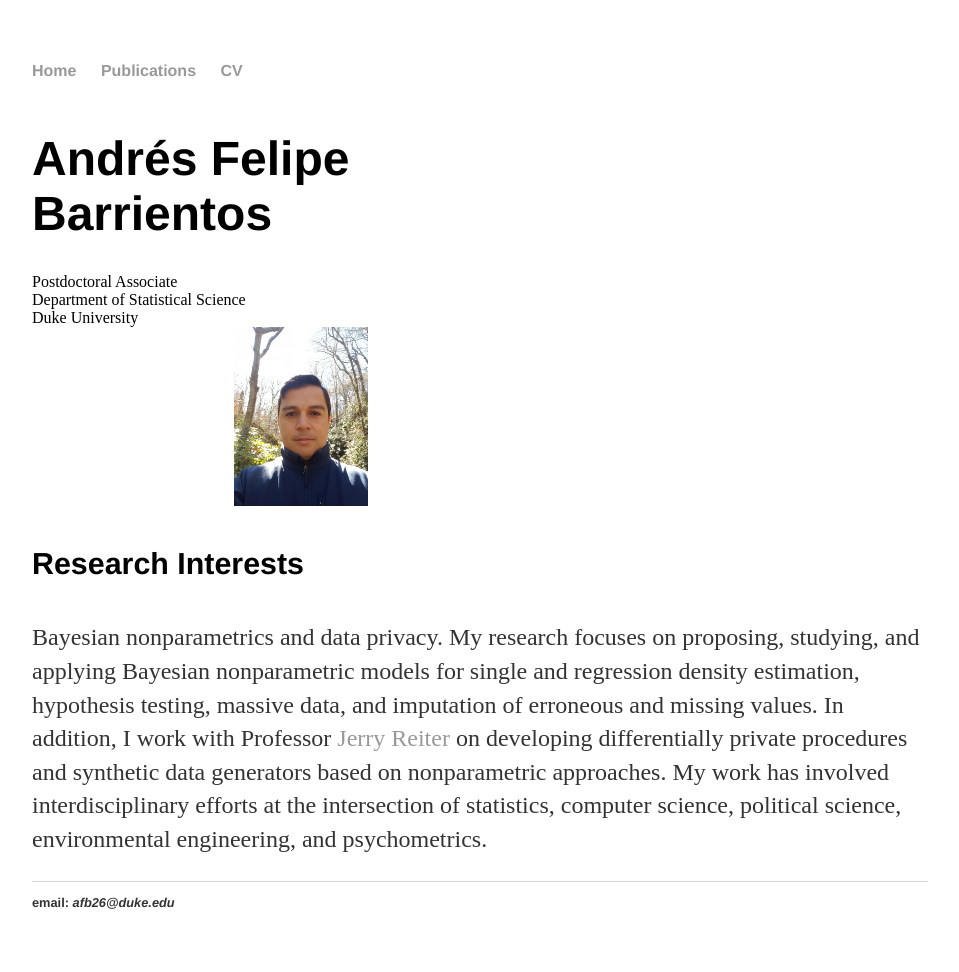
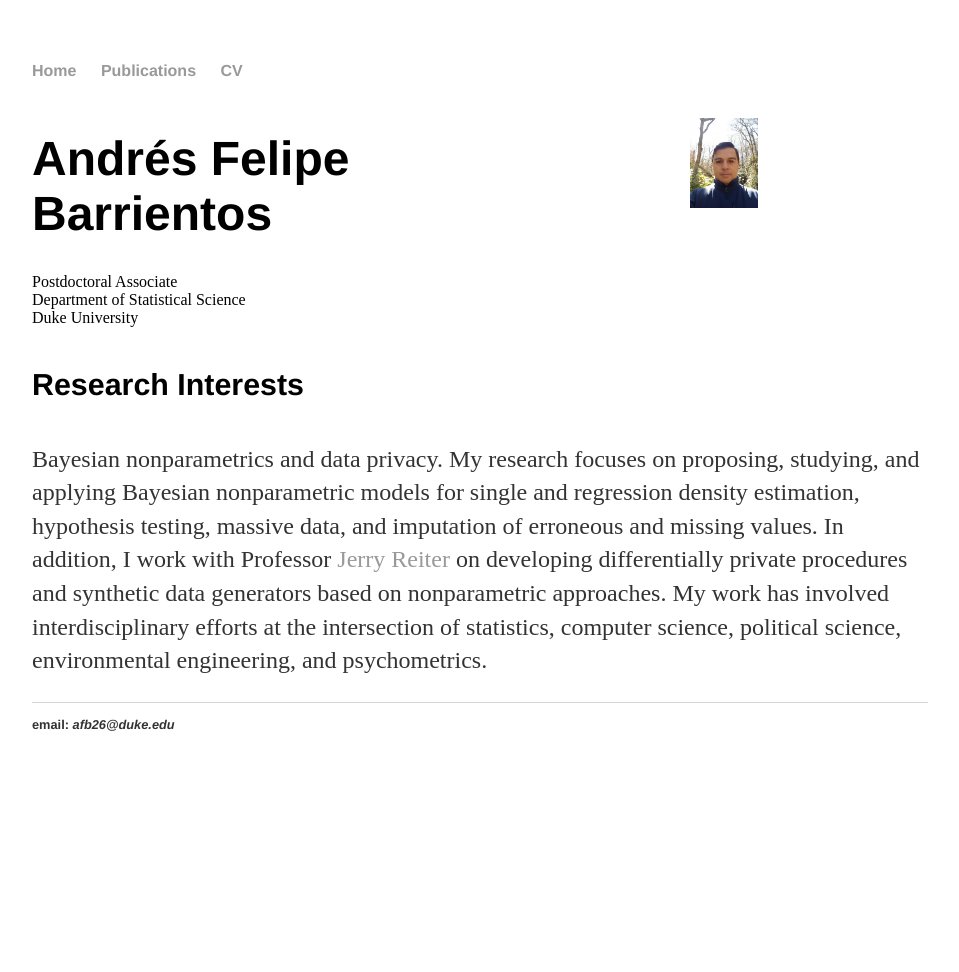
Before and after one commit to anfebar/anfebar.github.io, a Jekyll site: the page built from index.html, in a window 1280 px wide. Shown: the whole page, without its empty margins (160-1119 px from the left). Built offline with Jekyll 4.4.1, drawn with Linux system fonts in a browser that asks for light colours; after the commit the page ends 900 px from its top, so only the background shows below that.

Commit message:
Update index.html

```diff
--- a/index.html
+++ b/index.html
@@ -10,7 +10,7 @@ title: Andres F. Barrientos
 			Department of Statistical Science<br>
 			Duke University<br>
   </div>
-  <div class="column">
+  <div class="column1">
     <img src="Barrientos.jpg" alt="" style="width:25%" class="center">
   </div>
 </div>
```
